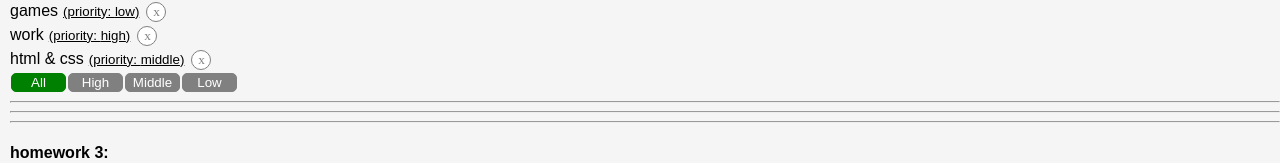
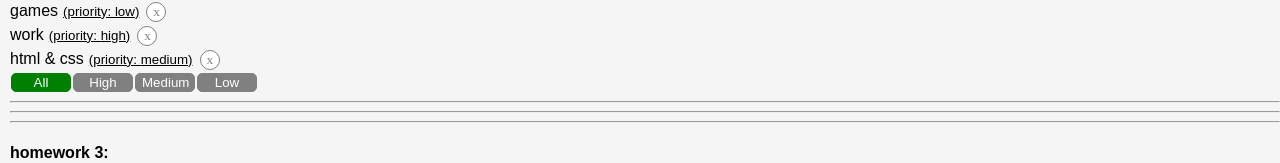
Before and after one commit to marygrishchuk/homeworks, a React (Create React App) app: page / in a window 1280 px wide. Shown: the part 336-499 px from the top of the page. Built offline with nearby package versions, Linux system fonts and the light colour scheme.

Commit message:
Homeworks 2 & 3 are modified

```diff
--- a/src/p2-homeworks/h2/Affair.module.css
+++ b/src/p2-homeworks/h2/Affair.module.css
@@ -14,4 +14,6 @@
     background-color: white;
     border: 1px solid grey;
     margin: 2px;
+    padding-top: 1px;
+    padding-bottom: 1px;
 }
--- a/src/p2-homeworks/h2/Affairs.module.css
+++ b/src/p2-homeworks/h2/Affairs.module.css
@@ -1,6 +1,6 @@
 .activeBtn {
     background-color: green;
-    width: 55px;
+    width: 60px;
     margin: 1px;
     border-radius: 5px;
     border: 1px solid green;
@@ -8,7 +8,7 @@
 }
 
 .nonActiveBtn {
-    width: 55px;
+    width: 60px;
     margin: 1px;
     border-radius: 5px;
     background-color: grey;
--- a/src/p2-homeworks/h2/Affairs.tsx
+++ b/src/p2-homeworks/h2/Affairs.tsx
@@ -21,7 +21,7 @@ function Affairs(props: AffairsPropsType) {
 
     const setAll = () => {props.setFilter("all")};
     const setHigh = () => {props.setFilter("high")};
-    const setMiddle = () => {props.setFilter("middle")};
+    const setMedium = () => {props.setFilter("medium")};
     const setLow = () => {props.setFilter("low")};
 
     return (
@@ -31,7 +31,7 @@ function Affairs(props: AffairsPropsType) {
 
             <button className={props.filter === "all" ? s.activeBtn : s.nonActiveBtn} onClick={setAll}>All</button>
             <button className={props.filter === "high" ? s.activeBtn : s.nonActiveBtn} onClick={setHigh}>High</button>
-            <button className={props.filter === "middle" ? s.activeBtn : s.nonActiveBtn} onClick={setMiddle}>Middle</button>
+            <button className={props.filter === "medium" ? s.activeBtn : s.nonActiveBtn} onClick={setMedium}>Medium</button>
             <button className={props.filter === "low" ? s.activeBtn : s.nonActiveBtn} onClick={setLow}>Low</button>
         </div>
     );
--- a/src/p2-homeworks/h2/HW2.tsx
+++ b/src/p2-homeworks/h2/HW2.tsx
@@ -2,7 +2,7 @@ import React, {useState} from "react";
 import Affairs from "./Affairs";
 
 // types
-export type AffairPriorityType = "low" | "high" | "middle"
+export type AffairPriorityType = "low" | "high" | "medium"
 export type AffairType = {
     _id: number
     name: string
@@ -16,15 +16,15 @@ const defaultAffairs: Array<AffairType> = [
     {_id: 2, name: "anime", priority: "low"},
     {_id: 3, name: "games", priority: "low"},
     {_id: 4, name: "work", priority: "high"},
-    {_id: 5, name: "html & css", priority: "middle"},
+    {_id: 5, name: "html & css", priority: "medium"},
 ];
 
 // pure helper functions
 export const filterAffairs = (affairs: Array<AffairType>, filter: FilterType): Array<AffairType> => {
     if (filter === "high") {
         return affairs.filter(a => a.priority === "high")
-    } else if (filter === "middle") {
-        return affairs.filter(a => a.priority === "middle")
+    } else if (filter === "medium") {
+        return affairs.filter(a => a.priority === "medium")
     } else if (filter === "low") {
         return affairs.filter(a => a.priority === "low")
     } else {
--- a/src/p2-homeworks/h3/Greeting.module.css
+++ b/src/p2-homeworks/h3/Greeting.module.css
@@ -12,7 +12,7 @@
 }
 
 .addBtn {
-    width: 55px;
+    width: 60px;
     margin: 1px;
     border-radius: 5px;
     background-color: grey;
@@ -22,7 +22,7 @@
 
 .addBtn:active {
     background-color: green;
-    width: 55px;
+    width: 60px;
     margin: 1px;
     border-radius: 5px;
     border: 1px solid green;
```
Also changed, not shown: 2 other files (tests, documents, lock files or other folders).
